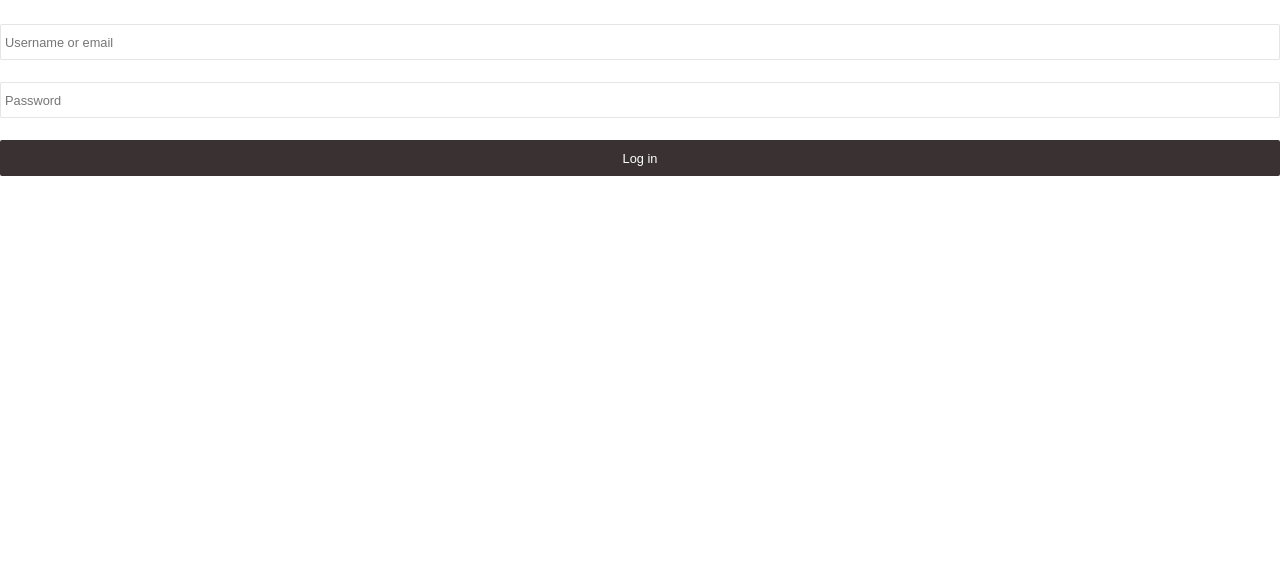
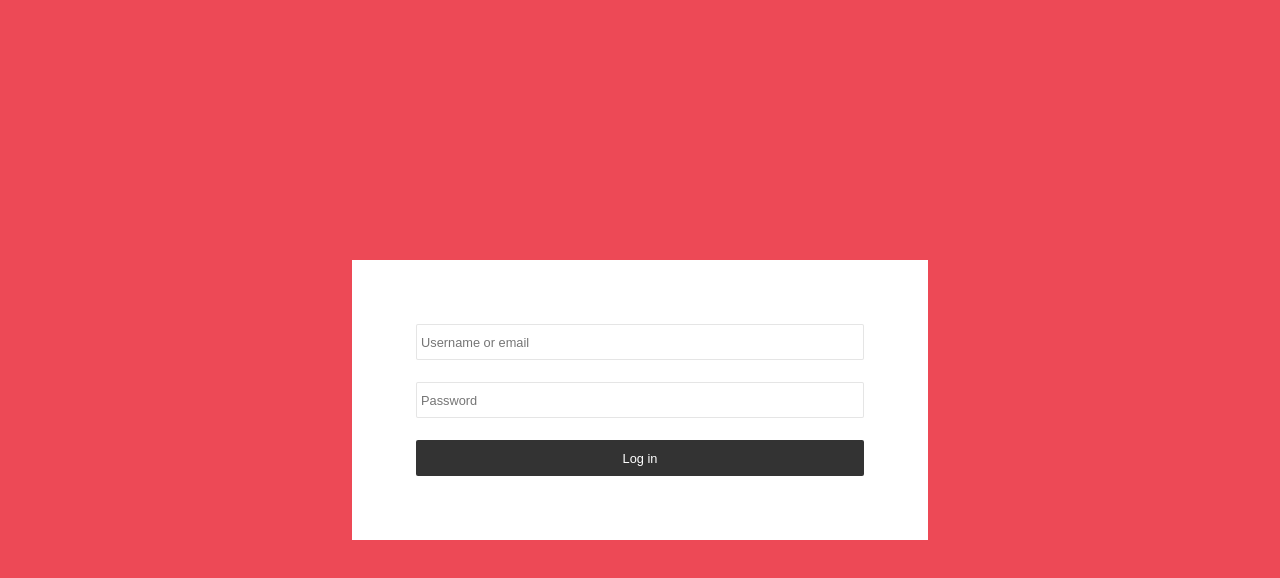
Before and after one commit to malcodeman/crypto-portfolio, a React (Create React App) app: page / in a window 1280 px wide. Shown: the top 578 px of the page. Built offline with nearby package versions, Linux system fonts and the light colour scheme; no server answers.

Commit message:
Adds jwt handling

```diff
--- a/src/App.js
+++ b/src/App.js
@@ -1,17 +1,29 @@
 import React, { Component } from "react";
+import { connect } from "react-redux";
 import { ThemeProvider } from "styled-components";
 
 import LoginFrom from "./features/auth/containers/LoginForm";
+import Home from "./features/home/containers/Home";
 import defaultTheme from "./core/style/themes/default";
 
 class App extends Component {
   render() {
+    const { isAuthenticated } = this.props;
     return (
       <ThemeProvider theme={defaultTheme}>
-        <LoginFrom />
+        {isAuthenticated ? <Home /> : <LoginFrom />}
       </ThemeProvider>
     );
   }
 }
 
-export default App;
+const mapStateToProps = state => {
+  return {
+    isAuthenticated: state.auth.isAuthenticated
+  };
+};
+
+export default connect(
+  mapStateToProps,
+  null
+)(App);
--- a/src/features/auth/containers/LoginForm.js
+++ b/src/features/auth/containers/LoginForm.js
@@ -8,10 +8,24 @@ import Loader from "../../loader/components/Loader";
 
 import { login } from "../actions/authActions";
 
+const Wrapper = styled.div`
+  min-height: 100vh;
+  display: flex;
+  justify-content: center;
+  align-items: center;
+  background-color: ${props => props.theme.brand};
+`;
+
 const StyledForm = styled(Form)`
   display: flex;
   flex-direction: column;
-  padding: 24px 0;
+  padding: 24px;
+  max-width: 576px;
+  width: 100%;
+  background-color: #fff;
+  @media (min-width: 576px) {
+    padding: 64px;
+  }
 `;
 
 const FormItem = styled.div`
@@ -32,7 +46,7 @@ const Input = styled(Field)`
 `;
 
 const Button = styled.button`
-  background-color: #3a3133;
+  background-color: ${props => props.theme.primary};
   color: #fff;
   border: 0;
   cursor: pointer;
@@ -55,9 +69,14 @@ class FormikForm extends Component {
   render() {
     const { errors, touched, isSubmitting } = this.props;
     return (
+      <Wrapper>
         <StyledForm>
           <FormItem>
-          <Input type="text" name="username" placeholder="Username or email" />
+            <Input
+              type="text"
+              name="username"
+              placeholder="Username or email"
+            />
             {touched.username &&
               errors.username && <ErrorMessage>{errors.username}</ErrorMessage>}
           </FormItem>
@@ -70,6 +89,7 @@ class FormikForm extends Component {
             {isSubmitting ? <Loader /> : "Log in"}
           </Button>
         </StyledForm>
+      </Wrapper>
     );
   }
 }
@@ -80,7 +100,7 @@ const LoginForm = withFormik({
     password: props.password || ""
   }),
   validationSchema: Yup.object().shape({
-    username: Yup.string().required("Username or email is required"),
+    username: Yup.string().required("Username is required"),
     password: Yup.string().required("Password is required")
   }),
   handleSubmit(payload, bag) {
--- a/src/features/auth/reducers/authReducers.js
+++ b/src/features/auth/reducers/authReducers.js
@@ -5,7 +5,8 @@ import {
 } from "../actions/authActionTypes";
 
 const initialState = {
-  user: {}
+  user: {},
+  isAuthenticated: localStorage.getItem("token") ? true : false
 };
 
 export default (state = initialState, action) => {
@@ -13,7 +14,8 @@ export default (state = initialState, action) => {
   switch (action.type) {
     case LOGIN_SUCCESS:
       return {
-        ...state
+        ...state,
+        isAuthenticated: true
       };
     case LOGIN_FAILURE:
       return {
--- /dev/null
+++ b/src/features/home/containers/Home.js
@@ -0,0 +1,9 @@
+import React, { Component } from "react";
+
+class Home extends Component {
+  render() {
+    return <span>Home</span>;
+  }
+}
+
+export default Home;
```
Lines whose indentation alone changed are shown as unchanged.
